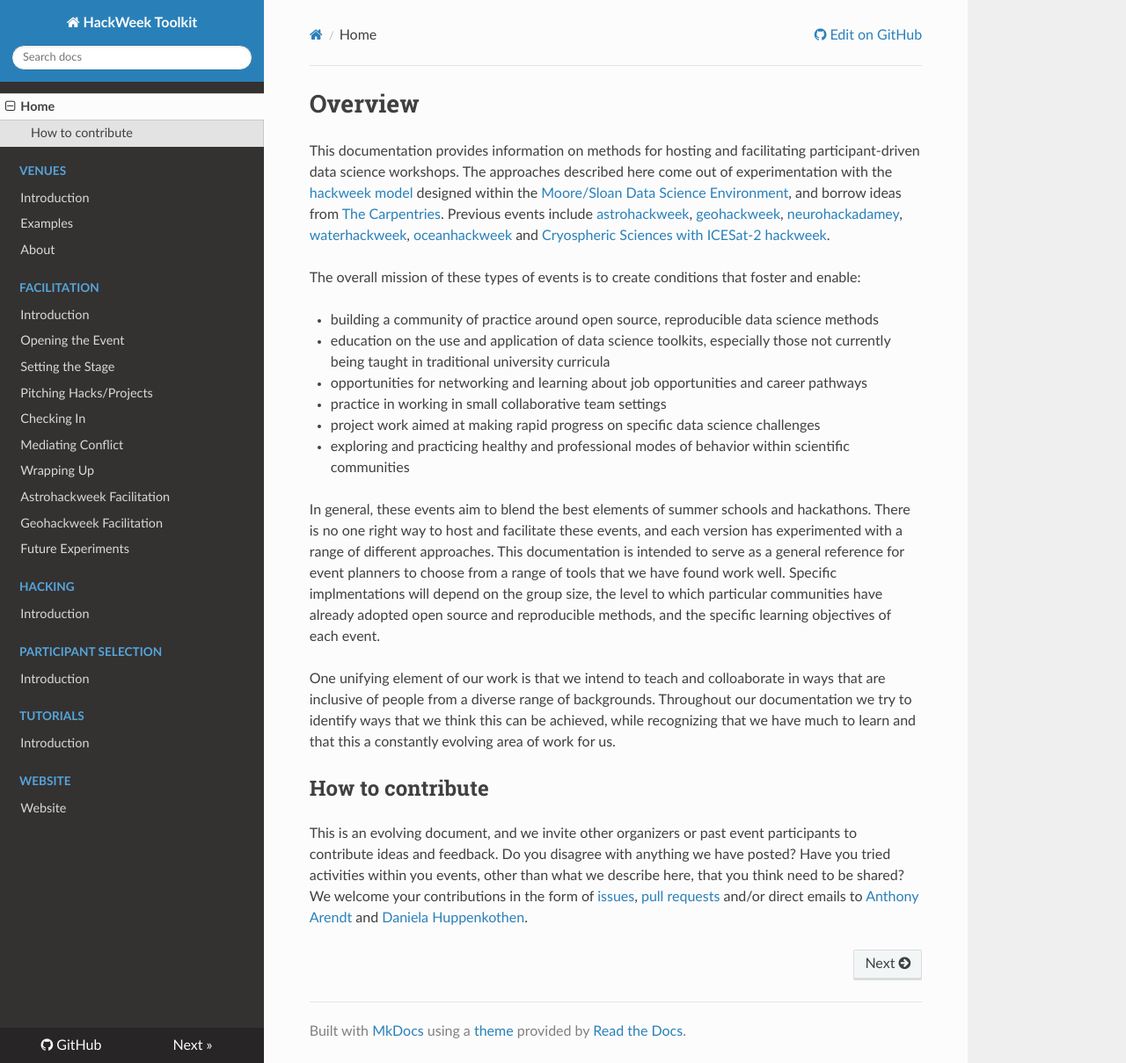
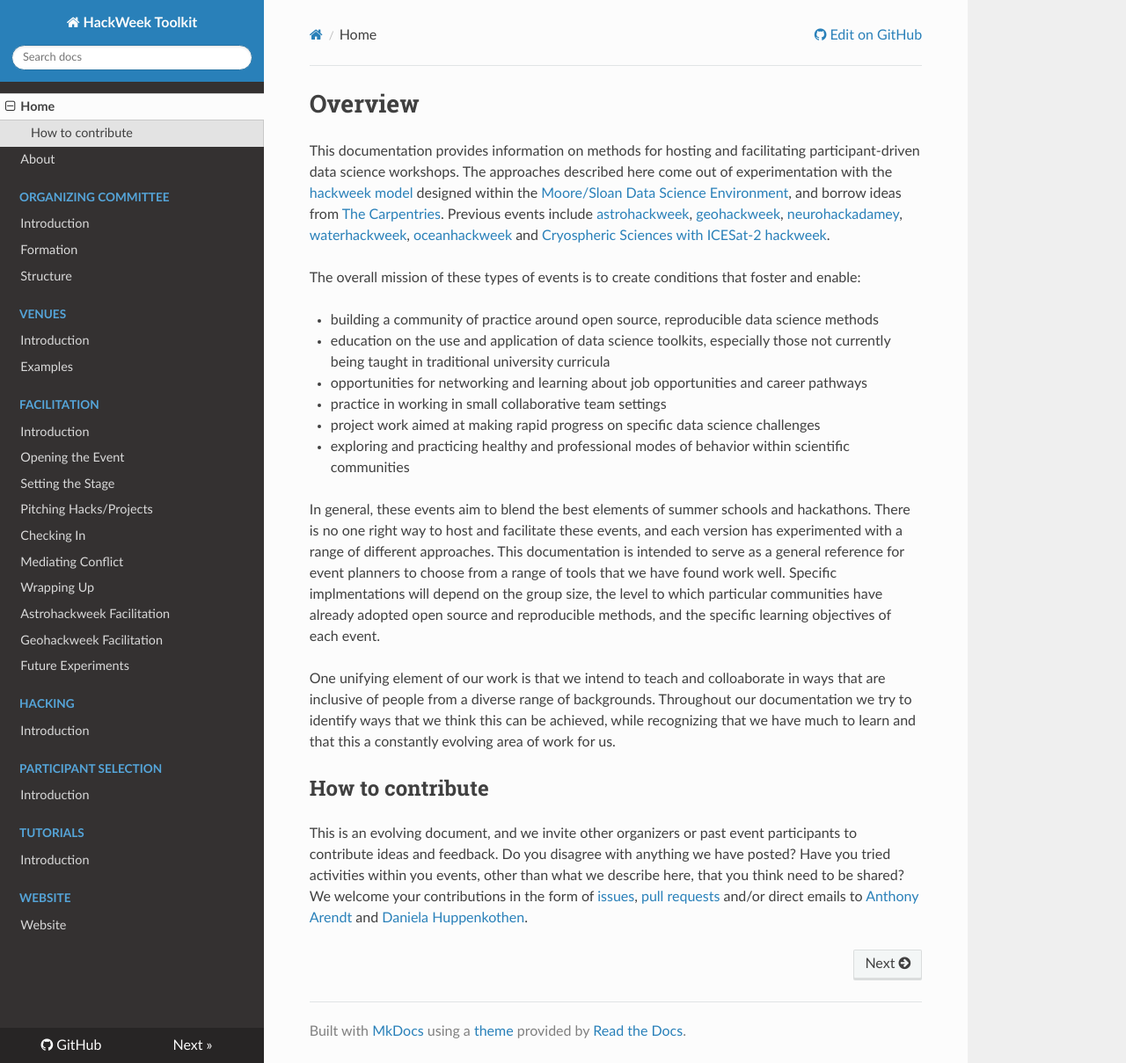
Before and after one commit to uwescience/HackWeek-Toolkit, an MkDocs documentation site: the page built from docs/index.md, in a window 1280 px wide and 1209 px high. Shown: the whole window at 88% size. Built offline with MkDocs 1.6.1, drawn with Linux system fonts in a browser that asks for light colours; nearby versions of some CDN libraries.

Commit message:
add tabs for organizing committee

```diff
--- a/mkdocs.yml
+++ b/mkdocs.yml
@@ -1,10 +1,14 @@
 site_name: HackWeek Toolkit
 nav:
     - Home: index.md
+    - About: about.md
+    - Organizing Committee:
+        - 'Introduction': 'OrganizingCommittee/Committee-intro.md'
+        - 'Formation': 'OrganizingCommittee/Committee-formation.md'
+        - 'Structure': 'OrganizingCommittee/Committee-structure.md'
     - Venues:
         - 'Introduction': 'Venues/Venues-General.md'
         - 'Examples': 'Venues/Venues-Ideas.md'
-    - About: about.md
     - Facilitation:
         - 'Introduction': 'Facilitation/Facilitation-intro.md'
         - 'Opening the Event': 'Facilitation/event-introduction.md'
```
